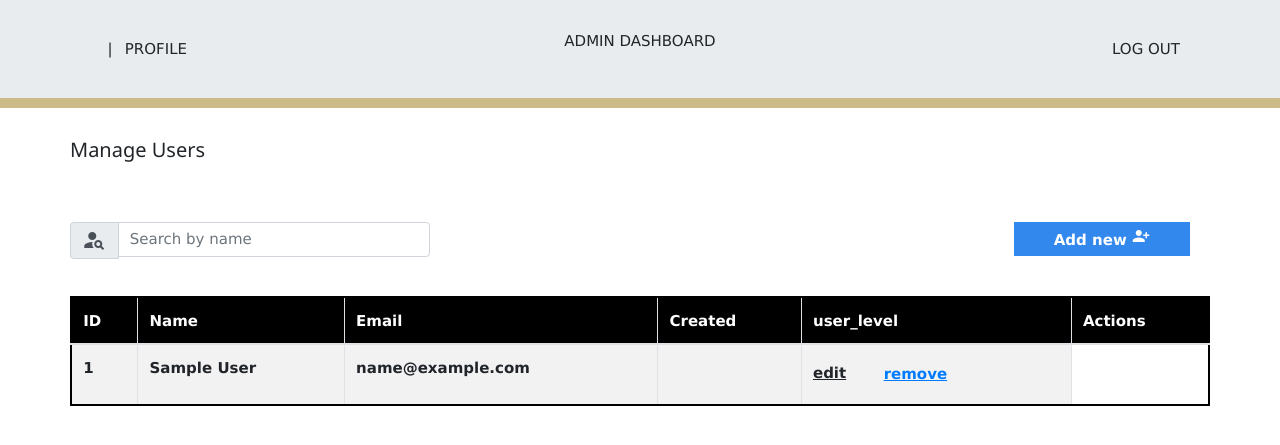
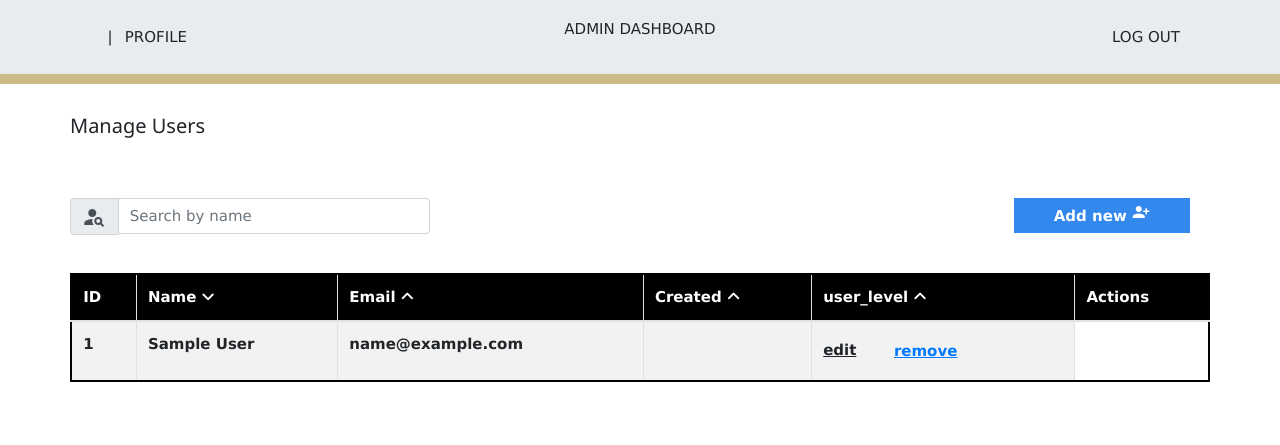
Before and after one commit to kellikells/User_Dashboard, a Django app: template apps/user_dashboard/templates/user_dashboard/dashboard_admin.html in a window 1280 px wide. Shown: the top 445 px of the page. Run offline with Django 3.2, Linux system fonts and the light colour scheme; the template is opened without the code that fills it: values that come from a table or form of the project are taken from there, others are empty; tables that the repository leaves empty hold one stand-in row (values such as "Sample post"); some libraries are stand-ins or nearby versions.

Commit message:
added more icons, working on admin dashboard sort

```diff
--- a/apps/user_dashboard/static/style.css
+++ b/apps/user_dashboard/static/style.css
@@ -11,20 +11,7 @@ body {
 textarea {
      resize: none;
 }
-/* -------------------------------- */
-#addUserBtn {
-     background-color: #38e;
-     color: white;
-     border: none;
-     padding: 5px 40px;
-     /* box-shadow: 5px 5px #cb8; */
-     font-weight: bold;
-     text-decoration: none;
-     transition: all 150ms;
-}
-#addUserBtn:hover {
-     border: solid 5px #cb8;
-}
+
 /* -------------------------------- */
 
 #commentBtns {
@@ -173,6 +160,21 @@ textarea {
      transform: scale(0.8); */
      transition: all 250ms linear;
 }
+
+/* -------------------------------- */
+/* #addUserBtn {
+     background-color: #38e;
+     color: white;
+     border: none;
+     padding: 5px 40px;
+
+     font-weight: bold;
+     text-decoration: none;
+     transition: all 150ms;
+}
+#addUserBtn:hover {
+     border: solid 5px #cb8;
+} */
 /* -------------------------------- */
 
 
@@ -216,8 +218,8 @@ textarea {
 #myNav {
      background-color: #e9ecef;
      font-weight: bold;
-     line-height: 1.5;
-     padding: 15px;
+     line-height: 1;
+     padding: 7px;
 }
 /* -------------------------------- */
 #myUser {
@@ -261,6 +263,7 @@ textarea {
 }
 
 #navLink:hover {
+     border-radius: 100px;
      background-color: #ddd;
 }
 
--- a/apps/user_dashboard/templates/user_dashboard/dashboard_admin.html
+++ b/apps/user_dashboard/templates/user_dashboard/dashboard_admin.html
@@ -107,7 +107,7 @@
                 <div class="row justify-content-end" style="margin-right: 20px;">
 
                     <!-- LINK TO ADD A USER PAGE: users_new.html  -->
-                    <a id="addUserBtn" href="/user_dashboard/users_new/">
+                    <a id="myBtn" href="/user_dashboard/users_new/">
                         Add new <span class="material-icons" style="font-size: 1.2em;">
                             person_add_alt_1
                         </span>
@@ -124,14 +124,26 @@
                 <table class="table table-striped table-bordered table-hover" id="table_placeholder"
                     style="border:solid black 2px;">
                     <thead style="background-color:black; color: white;">
-                        <tr>
-                            <th scope="col">ID</th>
-                            <th scope="col">Name</th>
-                            <th scope="col">Email</th>
-                            <th scope="col">Created</th>
-                            <th scope="col">user_level</th>
-                            <th scope="col">Actions</th>
-                        </tr>
+
+                        <form action="/user_dashboard/search_by_name/" id="searchForm">
+                            {% csrf_token %}
+
+                            <tr>
+
+                                <th scope="col">ID</th>
+
+
+                                <th class="sort_header" clicks="true" scope="col" name="by_name">Name <i
+                                        class="fas fa-angle-down"></i>
+                                    <input type="hidden" name="by_name">
+
+
+                                <th scope="col">Email <i class="fas fa-angle-up"></i></th>
+                                <th scope="col">Created <i class="fas fa-angle-up"></i></th>
+                                <th scope="col">user_level <i class="fas fa-angle-up"></i></th>
+                                <th scope="col">Actions</th>
+                            </tr>
+                        </form>
                     </thead>
                     <tbody>
                         {% for user in users %}
@@ -160,7 +172,7 @@
 
                                 <!--======== MODAL FOR REMOVING A USER ================-->
                                 <!-- ------------------------------------------------ -->
-                                <button type="button" class="btn btn-link" data-toggle="modal"
+                                <button id="my_link" type="button" class="btn btn-link" data-toggle="modal"
                                     data-target="#removeModal" data-whatever="{{user.id}}"
                                     style="font-weight: bold; text-decoration: underline;">remove</button>
 
@@ -214,9 +226,52 @@
             });
         }
 
-        $("input[name=name").keyup(function () {
+        $("input[name=name]").keyup(function () {
             submitAjaxform();
         })
+
+
+
+        $(".sort_header").click(function () {
+            console.log("clicked")
+
+            var clicks = $(this).data("clicks");
+
+            // sort by desc
+            if (clicks) {
+                console.log('true');
+                var name = $(this).attr("name")
+                console.log(name)
+
+                var getInput = ($('input').attr("name") == name)
+                getInput.data("value") = "desc"
+
+                var test = getInput.data("value")
+                console.log(test)
+                submitAjaxform();
+
+
+            // sort by asc
+            } else {
+                console.log('false');
+            }
+            $(this).data("clicks", !clicks)
+
+
+        })
+
+
+        // $('a').click(function () {
+        //         var clicks = $(this).data('clicks');
+        //         if (clicks) {
+        //             alert('odd number of clicks');
+        //         } else {
+        //             alert('even number of clicks');
+        //         }
+        //         $(this).data("clicks", !clicks);
+        //     });
+
+
 
     </script>
 
--- a/apps/user_dashboard/templates/user_dashboard/signin.html
+++ b/apps/user_dashboard/templates/user_dashboard/signin.html
@@ -85,7 +85,7 @@
                         <input name="password" type="password" class="form-control" id="password">
                     </div>
                     <div class="row justify-content-end">
-                        <button class="myBtn" type="submit">Sign In</button>
+                        <button id="myBtn" type="submit">Sign In</button>
                     </div>
 
                 </form>
--- a/apps/user_dashboard/templates/user_dashboard/users_edit_id.html
+++ b/apps/user_dashboard/templates/user_dashboard/users_edit_id.html
@@ -136,7 +136,9 @@
                                 <div class="row justify-content-end">
                                     <!-- <button class="myBtn" type="submit">Submit</button> -->
                                     <button id="myBtn" type="submit">Update
-                                        Information</button>
+                                        Information<span style="margin-left: 6px;" class="material-icons">
+                                            create
+                                        </span></button>
                                 </div>
                             </form>
 
@@ -166,7 +168,7 @@
 
                             <div class="row justify-content-end">
                                 <button id="myBtn" type="submit">Update
-                                    Password</button>
+                                    Password<span style="margin-left: 6px;" class="fas fa-key"></span></button>
                             </div>
                         </form>
 
--- a/apps/user_dashboard/views.py
+++ b/apps/user_dashboard/views.py
@@ -346,7 +346,7 @@ def search_by_name(request):
         return render(request, 'user_dashboard/table_normal.html', {'users': users})
 
     # admin level
-    else:
+    if request.POST['name'] and request.session['user_level'] == "1":
         users = DashboardUser.objects.filter(first_name__startswith = request.POST['name'])
         # if there are no users that fit the seach input OR search input is empty
         if users.count() == 0 or request.POST['name'] == '':
```
Also changed, not shown: db.sqlite3.
